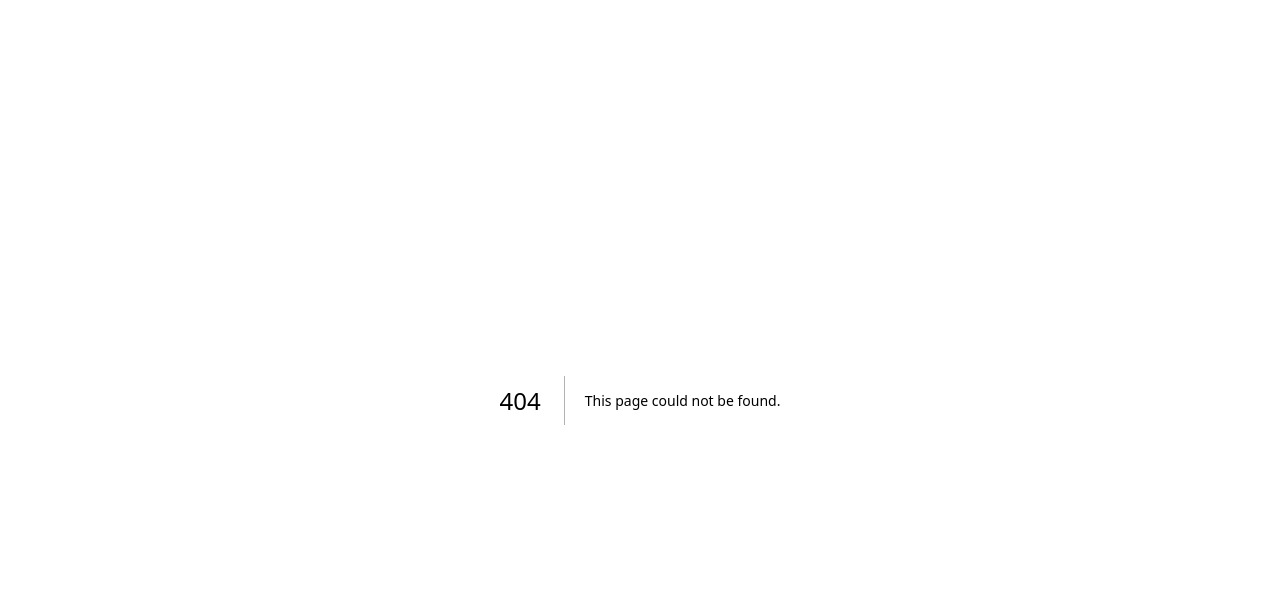
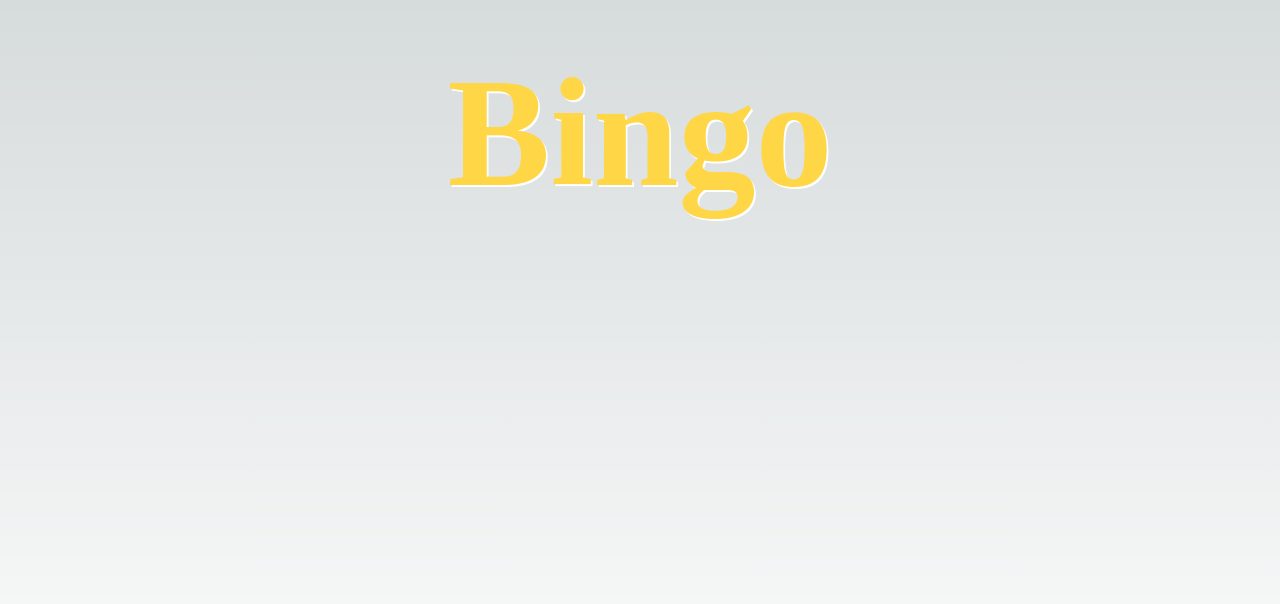
Before and after one commit to vitydria/bingo-front, a Next.js app: page /game in a window 1280 px wide. Before the commit this address had no page. Shown: the top 604 px of the page. Built offline with nearby package versions, Linux system fonts and the light colour scheme.

Commit message:
feat: creating game page

```diff
--- /dev/null
+++ b/components/Board/Board.tsx
@@ -0,0 +1,5 @@
+export const Board = () => {
+  return (
+    <div></div>
+  )
+}
--- a/package.json
+++ b/package.json
@@ -15,6 +15,7 @@
     "eslint": "8.36.0",
     "eslint-config-next": "13.2.4",
     "next": "13.2.4",
+    "next-fonts": "^1.5.1",
     "react": "18.2.0",
     "react-dom": "18.2.0",
     "typescript": "4.9.5"
--- /dev/null
+++ b/src/pages/game/index.tsx
@@ -0,0 +1,13 @@
+import { NextPage } from "next"
+//styles
+import styles from '../../styles/Game.module.css'
+
+const index:NextPage = () => {
+  return (
+    <div className={styles.main}>
+      <h1 className={styles.title}>Bingo</h1>
+    </div>
+  )
+}
+
+export default index;
--- a/src/pages/index.tsx
+++ b/src/pages/index.tsx
@@ -9,7 +9,7 @@ export default function Home() {
   return (
     <>
       <Head>
-        <title>Create Next App</title>
+        <title>Bingo</title>
         <meta name="description" content="Generated by create next app" />
         <meta name="viewport" content="width=device-width, initial-scale=1" />
         <link rel="icon" href="/favicon.ico" />
--- /dev/null
+++ b/src/styles/Game.module.css
@@ -0,0 +1,15 @@
+.title {
+    text-transform: capitalize;
+    color: #FFD645;
+    text-shadow: 1.8px 1.8px #ffffff;
+    font-size: 154px;
+    line-height: 169px;
+    align-self: center;
+    justify-self: center;
+}
+
+.main {
+    min-height: 100vh;
+    display: grid;
+    grid-template-rows: repeat(3, 1fr);
+}
--- a/src/styles/globals.css
+++ b/src/styles/globals.css
@@ -105,3 +105,8 @@ a {
     color-scheme: dark;
   }
 }
+
+@font-face {
+  font-family: Magilio;
+  src: url(../../public/fonts/MagilioRegular-8Mxvg.otf);
+}
```
Also changed, not shown: components/Board/board.css (added), public/fonts/MagilioRegular-8Mxvg.otf (added), 1 other file (tests, documents, lock files or other folders).
